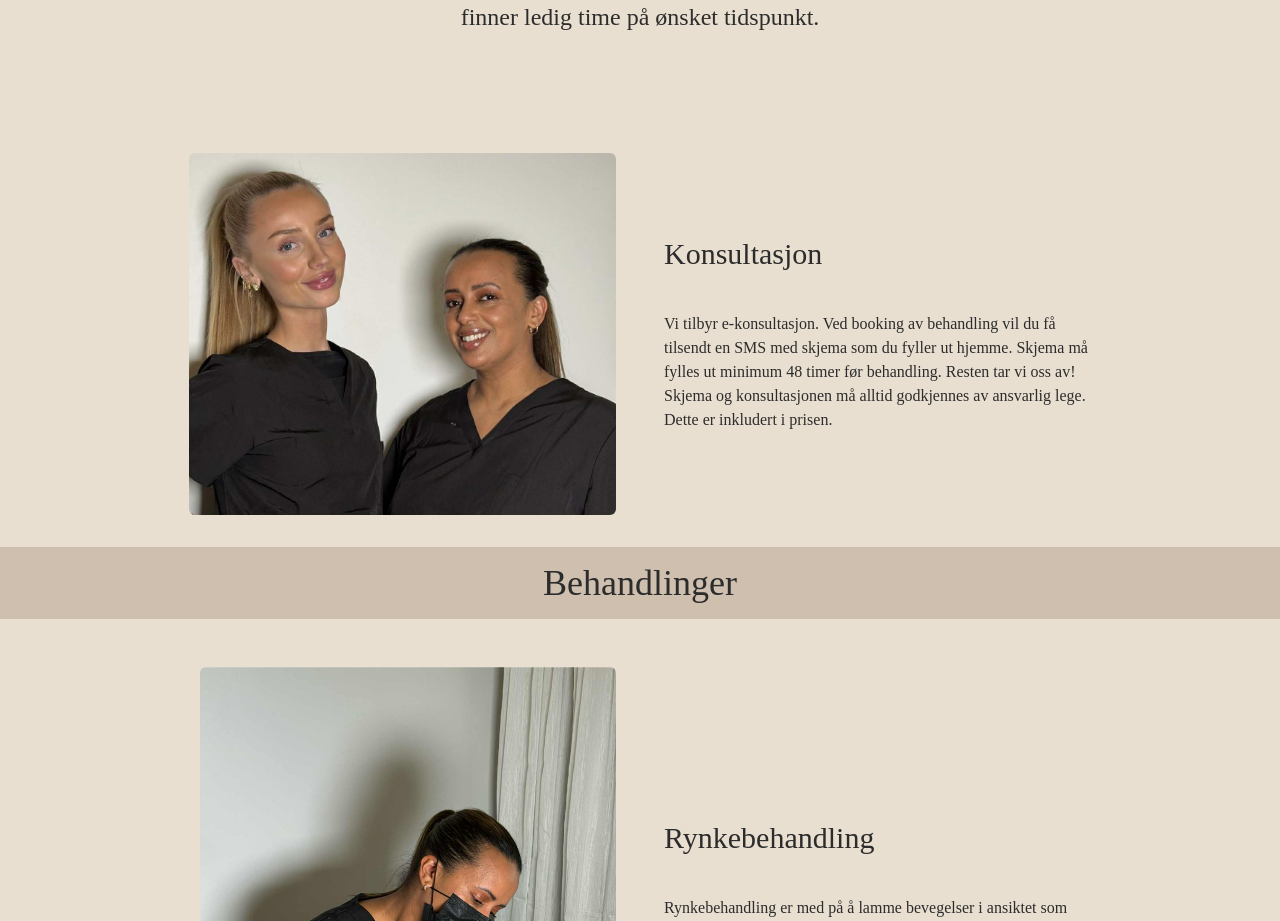
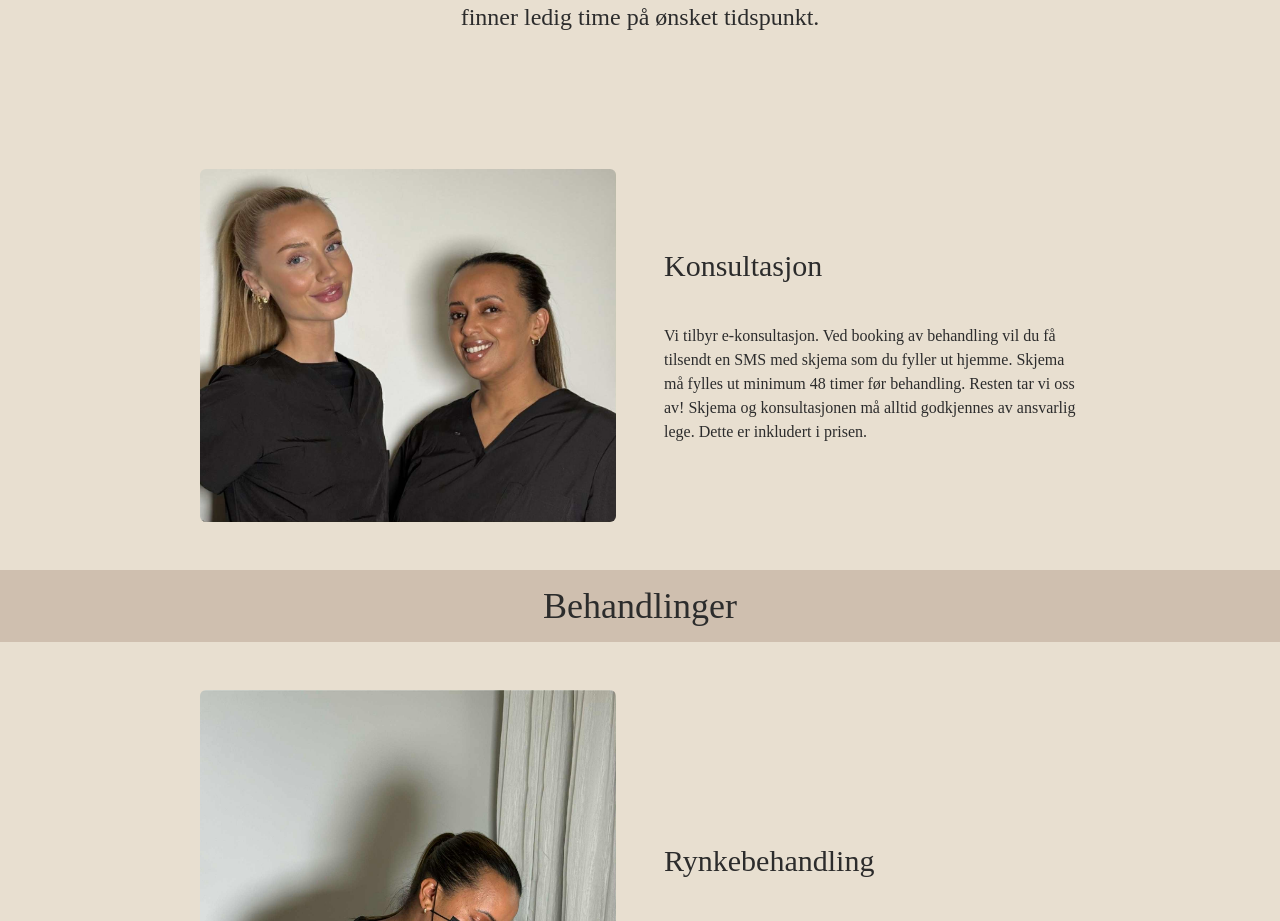
Before and after one commit to maleneremm/AvaKlinikken, a React (Vite) app: page / in a window 1280 px wide. Shown: the part 911-1832 px from the top of the page. Built offline with nearby package versions, Linux system fonts and the light colour scheme; a web font is replaced by a local one.

Commit message:
fix: adjust section padding and reposition heading in HomePage component

```diff
--- a/src/pages/HomePage.tsx
+++ b/src/pages/HomePage.tsx
@@ -12,7 +12,7 @@ export const HomePage = () => {
       <Section className="flex items-center">
         <Hero />
       </Section>
-      <Section>
+      <Section className="p-4">
         <InfoCard
           title="Konsultasjon"
           description={[
@@ -20,10 +20,10 @@ export const HomePage = () => {
           ]}
           imageUrl={consult}
         />
-        <h1 className="text-3xl w-screen bg-[#cfbfaf] p-4 lg:text-4xl">
-          Behandlinger
-        </h1>
       </Section>
+      <h1 className="text-3xl w-screen bg-[#cfbfaf] p-4 lg:text-4xl">
+        Behandlinger
+      </h1>
       <Section className="p-4">
         <InfoCard
           title="Rynkebehandling"
```
